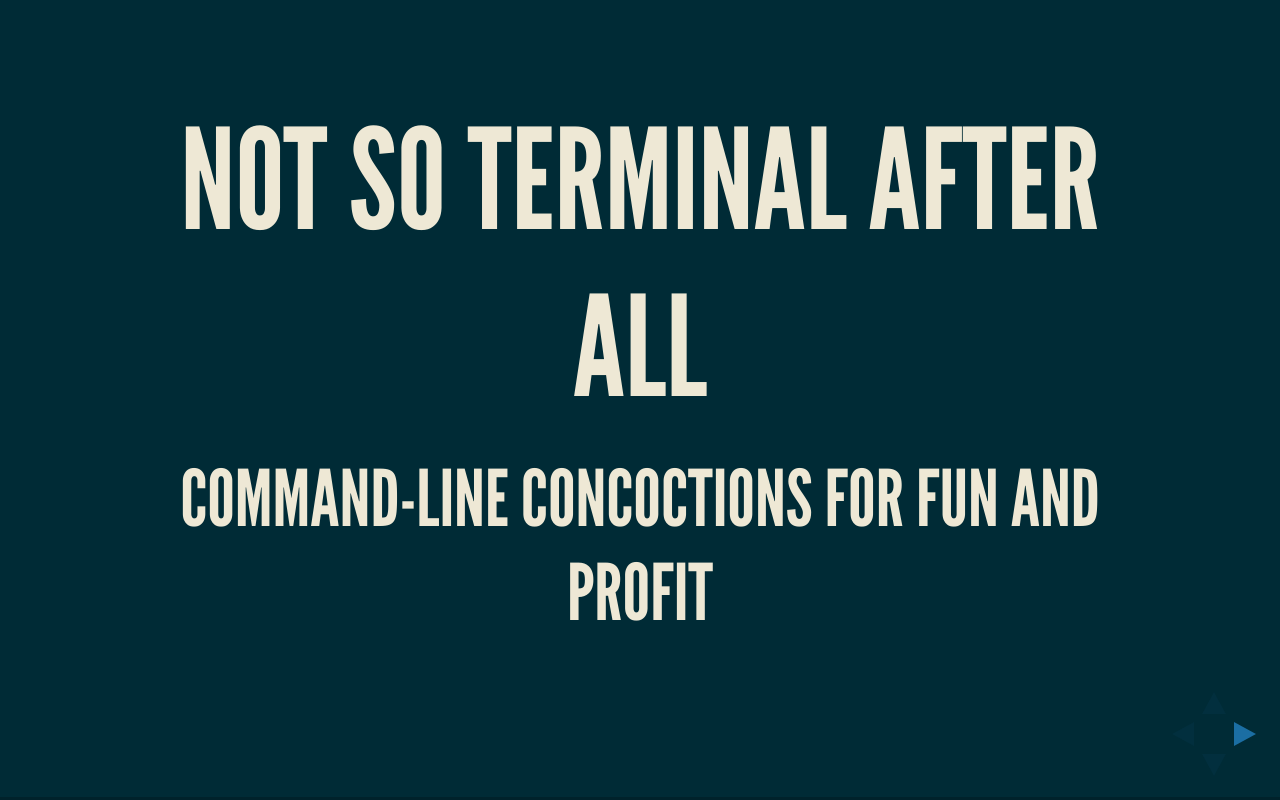
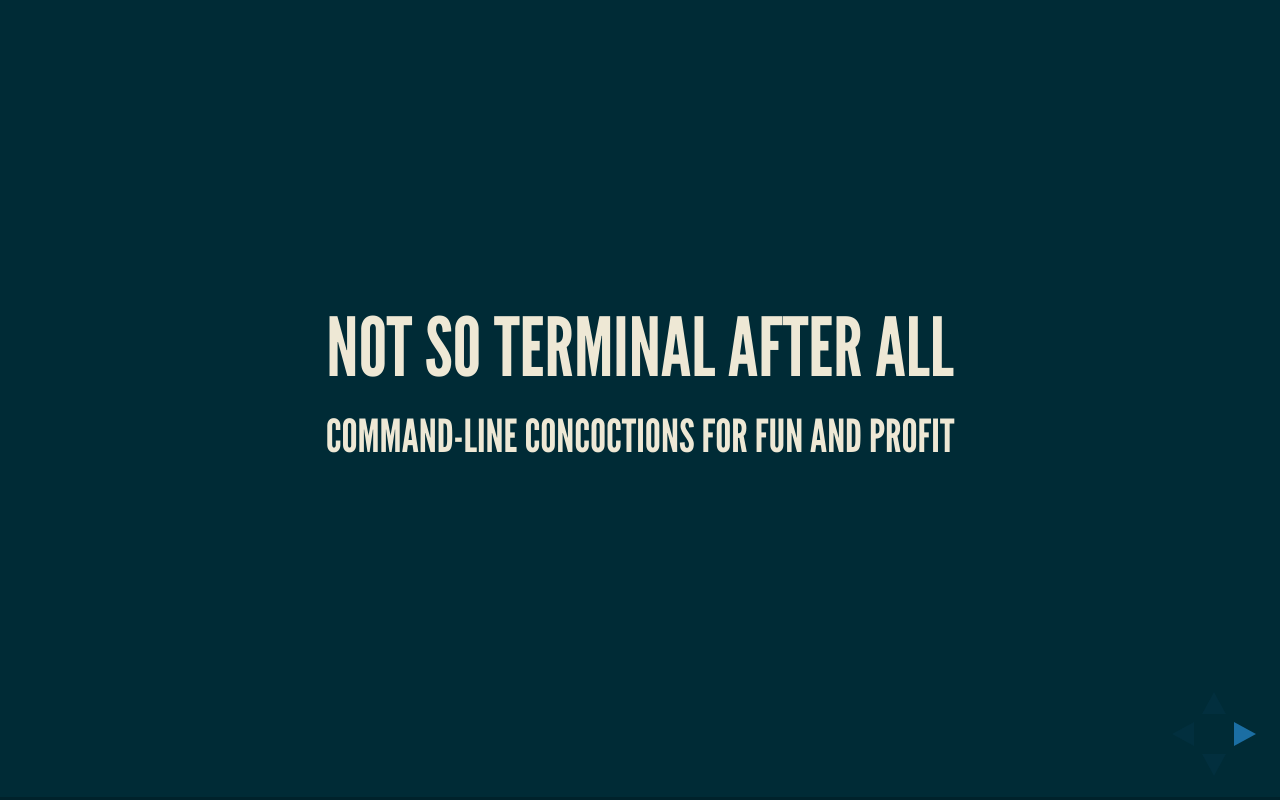
Before and after one commit to jegtnes/not-so-terminal, a website: page index.html in a window 1280 px wide. Drawn offline with Linux system fonts and the light colour scheme.

Commit message:
Proper resolution set

```diff
--- a/index.html
+++ b/index.html
@@ -78,6 +78,8 @@ function linkify( selector ) {
 			// Full list of configuration options available at:
 			// https://github.com/hakimel/reveal.js#configuration
 			Reveal.initialize({
+				width: 1920,
+				height: 1080,
 				controls: true,
 				progress: true,
 				history: true,
```
